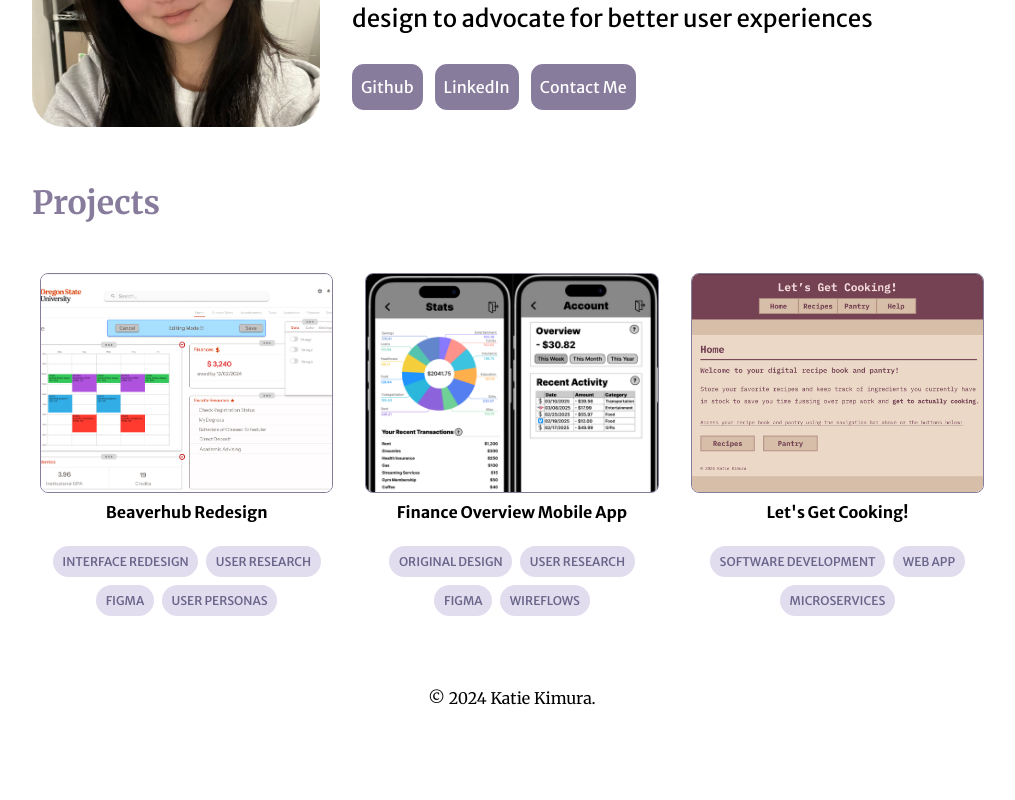
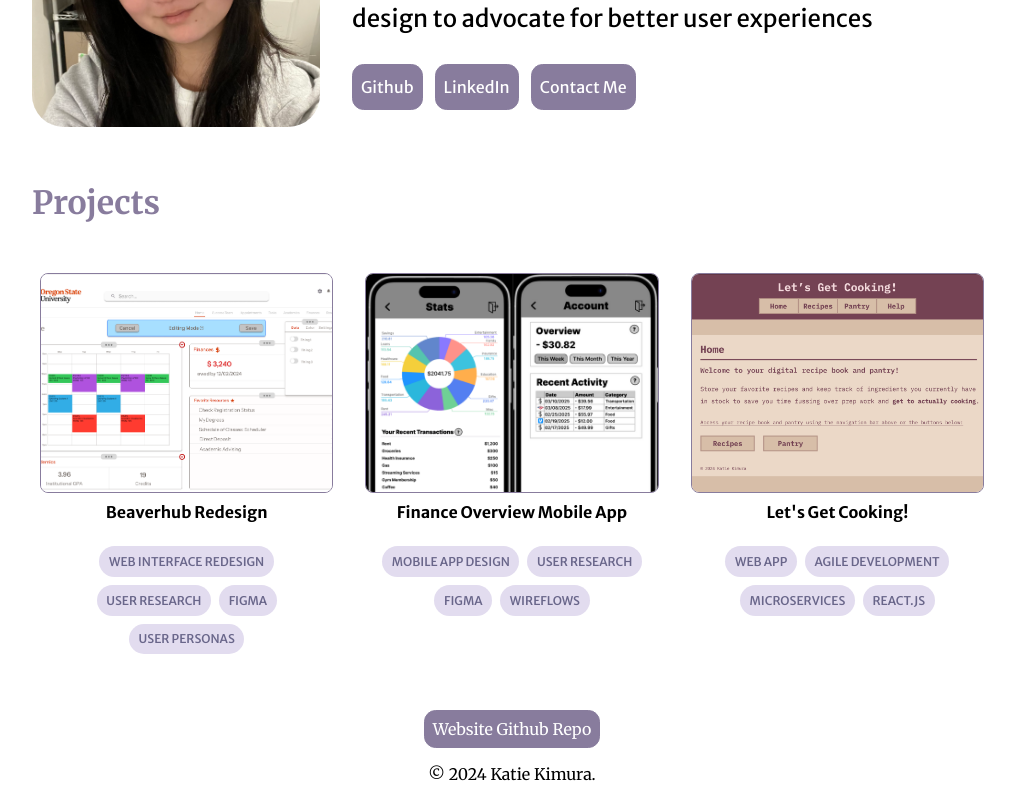
Before and after one commit to ktkimura/ktkimura.github.io, a React (Create React App) app in the folder portfolio-website/: page / in a window 1280 px wide. Shown: the part 280-1080 px from the top of the page, without its empty margins (128-1143 px from the left). Before the commit the page ends 1004 px from the top, so only its background shows below. Built offline with nearby package versions, Linux system fonts and the light colour scheme.

Commit message:
added readme

```diff
--- a/portfolio-website/src/App.js
+++ b/portfolio-website/src/App.js
@@ -20,10 +20,7 @@ function App() {
           <div className="content-area">
             <Routes>
               <Route path="/" element={<HomePage />}></Route>
-              <Route
-                path="/beaverhub"
-                element={<BeaverHubPage />}
-              ></Route>
+              <Route path="/beaverhub" element={<BeaverHubPage />}></Route>
               <Route
                 path="/letsGetCooking"
                 element={<LetsGetCookingPage />}
@@ -33,6 +30,14 @@ function App() {
           </div>
         </main>
         <footer>
+          <a
+            href="https://github.com/ktkimura/ktkimura.github.io"
+            className="button"
+            target="_blank"
+            rel="noreferrer"
+          >
+            Website Github Repo
+          </a>
           <p>&copy; 2024 Katie Kimura.</p>
         </footer>
       </BrowserRouter>
--- a/portfolio-website/src/pages/HomePage.js
+++ b/portfolio-website/src/pages/HomePage.js
@@ -52,7 +52,7 @@ const HomePage = () => {
             />
             <p>Beaverhub Redesign</p>
             <div className="projectTags">
-              <span className="tag">Interface Redesign</span>
+              <span className="tag">Web Interface Redesign</span>
               <span className="tag">User Research</span>
               <span className="tag">Figma</span>
               <span className="tag">User Personas</span>
@@ -67,7 +67,7 @@ const HomePage = () => {
             />
             <p>Finance Overview Mobile App</p>
             <div className="projectTags">
-              <span className="tag">Original Design</span>
+              <span className="tag">Mobile App Design</span>
               <span className="tag">User Research</span>
               <span className="tag">Figma</span>
               <span className="tag">Wireflows</span>
@@ -82,16 +82,14 @@ const HomePage = () => {
             />
             <p>Let's Get Cooking!</p>
             <div className="projectTags">
-              <span className="tag">Software Development</span>
               <span className="tag">Web App</span>
+              <span className="tag">Agile Development</span>
               <span className="tag">Microservices</span>
+              <span className="tag">React.js</span>
             </div>
           </Link>
         </div>
       </section>
-      {/* <section id="research">
-        <h1>Research</h1>
-      </section> */}
     </>
   );
 };
```
Also changed, not shown: portfolio-website/public/README.md (added), portfolio-website/public/images/portfolioWebsite/portfolioThumbnail.png (added).
